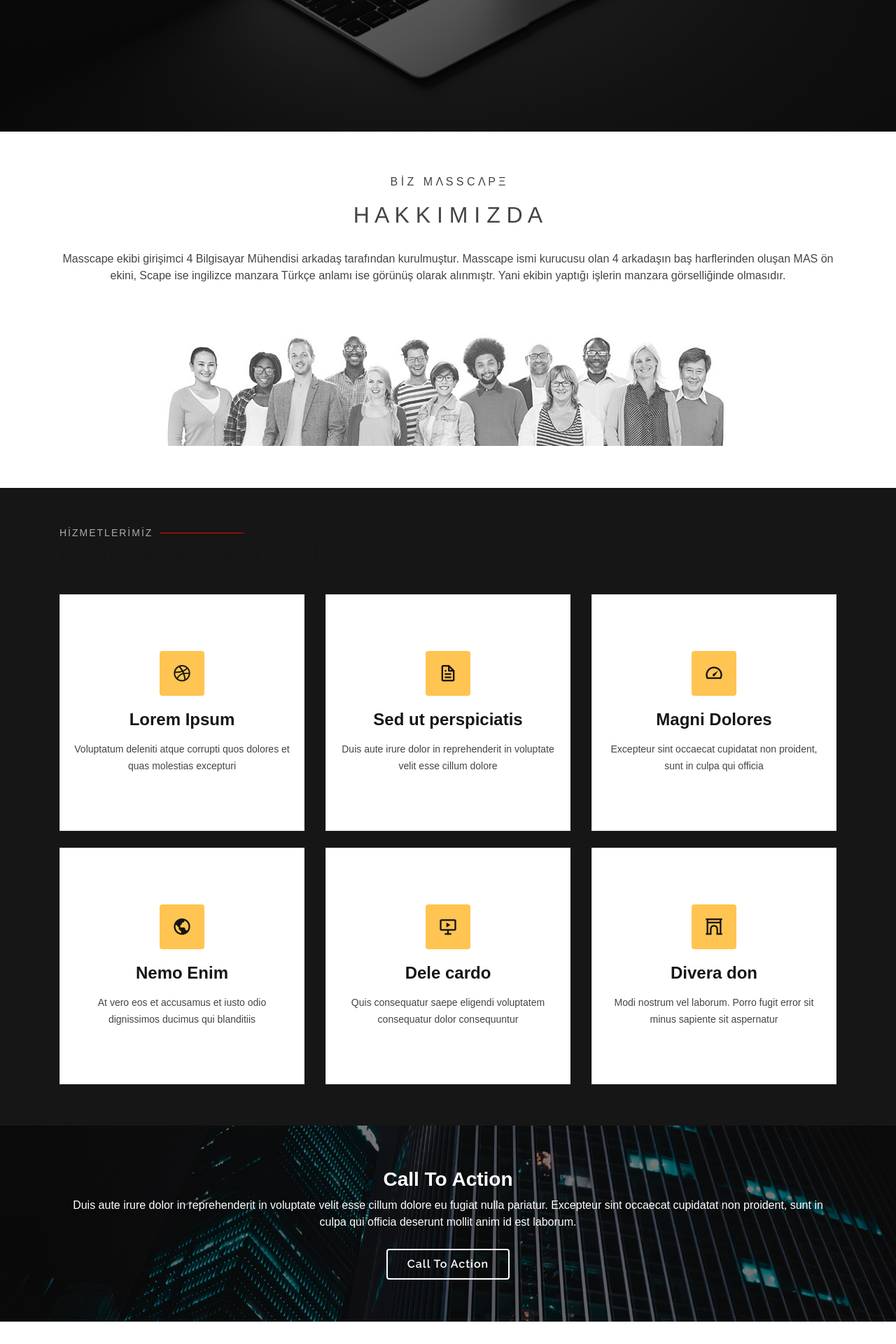
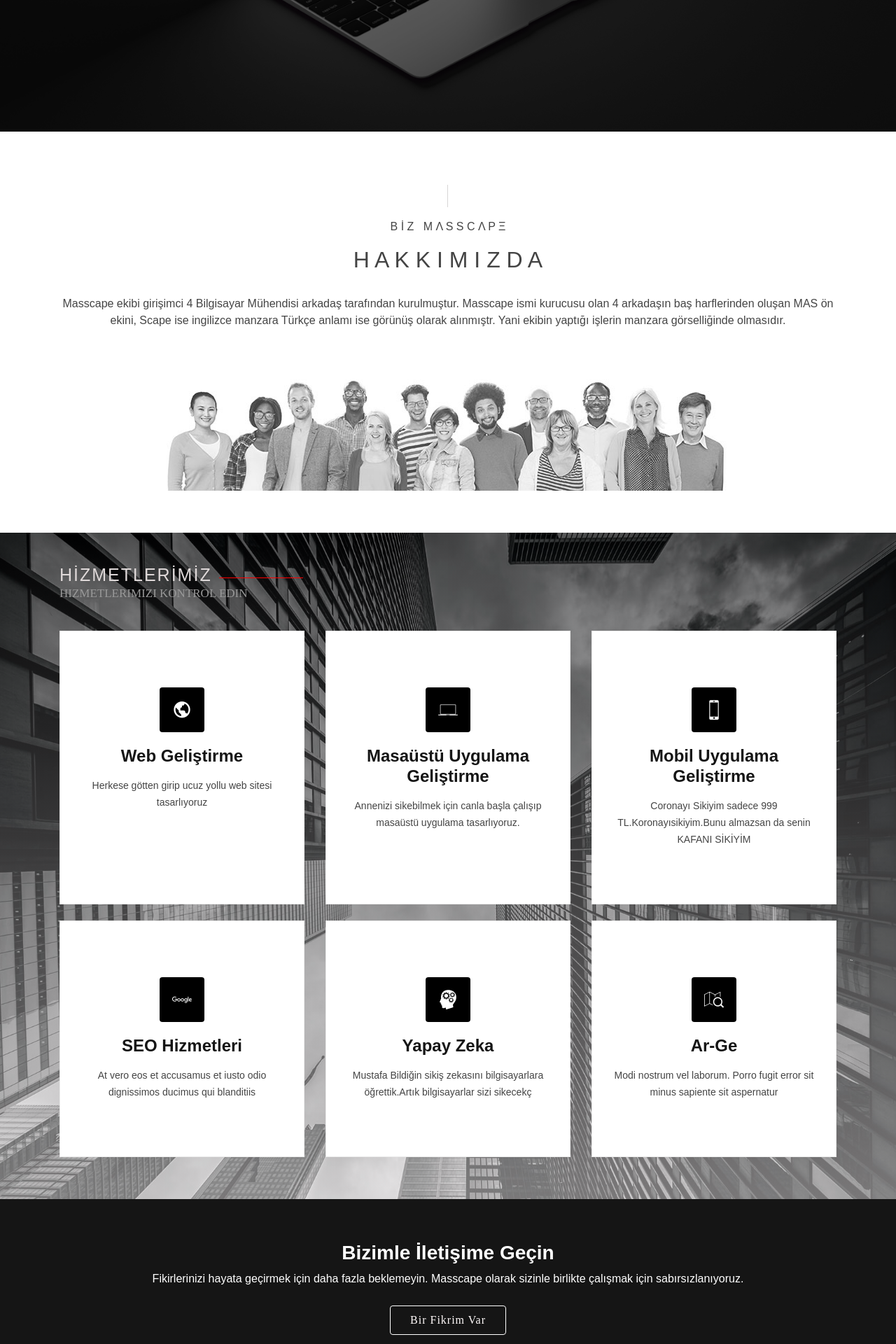
Before and after one commit to alperenyildiz/masscape-web, a PHP site: page / in a window 1280 px wide. Shown: the part 612-2532 px from the top of the page at 70% size. Run offline with PHP 8.4, Linux system fonts and the light colour scheme.

Commit message:
Services Renewed

```diff
--- a/assets/css/style.css
+++ b/assets/css/style.css
@@ -161,6 +161,7 @@ h6 {
 #header .logo img {
     max-height: 25px;
 }
+
 
 /*HEADER TEST */
 
@@ -590,6 +591,7 @@ color: #ff0000;
     }
 }
 
+
 /*------------------------------------
 Kayan yazı
 --------------------------------------*/
@@ -607,6 +609,7 @@ Kayan yazı
     display: none;
 }
 
+
 /*--------------------------------------------------------------
 # Sections General
 --------------------------------------------------------------*/
@@ -621,14 +624,14 @@ section {
 }
 
 .section-title h2 {
-  font-size: 14px;
-  font-weight: 500;
+    font-size: 25px;
+    font-weight: 400;
     padding: 0;
     line-height: 1px;
     margin: 0 0 5px 0;
     letter-spacing: 2px;
     text-transform: uppercase;
-  color: #aaaaaa;
+    color: #dfd9d9;
     font-family: "Century Gothic", sans-serif;
 }
 
@@ -644,22 +647,30 @@ section {
 .section-title p {
     margin: 0;
     margin: 0;
-  font-size: 25px;
+    font-size: 17px;
     /*36*/
-  font-weight: 700;
+    font-weight: 500;
     text-transform: uppercase;
     font-family: "Century Gothic";
-  color: #151515;
+    color: #999999;
 }
 
 
 /*--------------------------------------------------------------
 # About
 --------------------------------------------------------------*/
-
 
 .about {
     background: rgba(255, 255, 255, 0.827);
+}
+
+.about hr {
+    border: none;
+    border-left: 1px solid rgb(155, 154, 154);
+    opacity: 0.4;
+    height: 4vh;
+    width: 1px;
+    font-family: "Century Gotic";
 }
 
 
@@ -686,7 +697,7 @@ transition: 0.5s;
     filter: grayscale(100);
 }
 
-.resimBoyut:hover{
+.resimBoyut:hover {
     -webkit-filter: none;
     filter: none;
     opacity: 1;
@@ -698,7 +709,7 @@ opacity: 1;
     font-family: "Century Gotic";
 }
 
-.about .content p{
+.about .content p {
     font-family: "Century Gotic";
 }
 
@@ -817,9 +828,11 @@ opacity: 1;
 --------------------------------------------------------------*/
 
 .services {
-background: #161616;
-}
-
+    /*background: #161616;*/
+    background: linear-gradient(rgba(0, 0, 0, 0.5), rgba(240, 236, 236, 0.5)), url("../img/testimonials-bg.jpg") fixed center center;
+    background-size: cover;
+    padding: 60px 0;
+}
 
 .services .icon-box {
     text-align: center;
@@ -833,7 +846,7 @@ background: #161616;
     margin: 0 auto;
     width: 64px;
     height: 64px;
-  background: #ffc451;
+    background: #000000;
     border-radius: 4px;
     display: flex;
     align-items: center;
@@ -843,7 +856,7 @@ background: #161616;
 }
 
 .services .icon-box .icon i {
-  color: #151515;
+    color: #ffffff;
     font-size: 28px;
     transition: ease-in-out 0.3s;
 }
@@ -882,9 +895,10 @@ background: #161616;
 --------------------------------------------------------------*/
 
 .cta {
-  background: linear-gradient(rgba(2, 2, 2, 0.5), rgba(0, 0, 0, 0.5)), url("../img/cta-bg.jpg") fixed center center;
+    background: #151515;
+    /* background: linear-gradient(rgba(2, 2, 2, 0.5), rgba(0, 0, 0, 0.5)), url("../img/cta-bg.jpg") fixed center center;
     background-size: cover;
-  padding: 60px 0;
+    padding: 60px 0;*/
 }
 
 .cta h3 {
@@ -898,8 +912,8 @@ background: #161616;
 }
 
 .cta .cta-btn {
-  font-family: "Raleway", sans-serif;
-  font-weight: 600;
+    font-family: "Century Gotic", "sans-serif";
+    font-weight: 300;
     font-size: 16px;
     letter-spacing: 1px;
     display: inline-block;
@@ -907,14 +921,14 @@ background: #161616;
     border-radius: 4px;
     transition: 0.5s;
     margin-top: 10px;
-  border: 2px solid #fff;
-  color: #fff;
+    border: 1px solid rgb(255, 255, 255);
+    color: rgb(255, 250, 250);
 }
 
 .cta .cta-btn:hover {
-  background: #ffc451;
-  border-color: #ffc451;
-  color: #151515;
+    background: red;
+    border: 1px solid red;
+    color: #ffffff;
 }
 
 
@@ -1085,7 +1099,7 @@ background: #161616;
 .counts .content .count-box p {
     padding: 15px 0 0 0;
     margin: 0 0 0 50px;
-  font-family: "Raleway", sans-serif;
+    font-family: "Century Gothic";
     font-size: 14px;
     color: #3b3b3b;
 }
@@ -1096,7 +1110,7 @@ background: #161616;
     margin-top: 20px;
     color: #3b3b3b;
     font-size: 15px;
-  font-family: "Poppins", sans-serif;
+    font-family: "Century Gothic";
     transition: ease-in-out 0.3s;
 }
 
@@ -1320,8 +1334,6 @@ background: #161616;
 }
 
 
-
-
 /*--------------------------------------------------------------
 # Breadcrumbs
 --------------------------------------------------------------*/
@@ -1461,13 +1473,14 @@ background: #161616;
         margin-top: 30px;
     }
 }
+
+
 /*--------------------------------------------------------------
 # Contact
 --------------------------------------------------------------*/
 
 .contact .info {
     width: 100%;
-
 }
 
 @media (max-width: 992px) {
@@ -1499,6 +1512,8 @@ background: #161616;
         line-height: 24px;
     }
 }
+
+
 /*
 #contact:before {
   content: "";
@@ -1510,6 +1525,7 @@ background: #161616;
   right: 0;
 }
 */
+
 .contact .info i {
     font-size: 20px;
     background: #ffc451;
@@ -1553,17 +1569,14 @@ background: #161616;
 }
 
 .contact .placeholder {
-
     color: rgb(255, 255, 255);
     opacity: 1;
-  font-family: "century gotic";
-
+    font-family: "Century Gothic";
 }
 
 .contact .php-email-form {
     width: 100%;
     margin: 0 auto;
-
     margin: 0;
     padding: 0;
     border: 0;
@@ -1723,7 +1736,6 @@ background: #161616;
     line-height: 1;
     font-weight: 500;
     text-transform: uppercase;
-
 }
 
 #footer .footer-top .footer-info h3 span {
--- a/index.html
+++ b/index.html
@@ -92,51 +92,22 @@
         <!-- ======= About Section ======= -->
         <section id="about" class="about">
             <div class="container" data-aos="zoom-in">
+                <div class="text-center">
+                    <hr>
+                </div>
+                <div class="text-center">
 
-                <div class="text-center">
-                    <p style="font-size: medium;">B İ Z &nbsp  M Λ S S C Λ P Ξ</p>
+                    <p style="font-size: medium;">B İ Z &nbsp M Λ S S C Λ P Ξ</p>
                     <h2>H A K K I M I Z D A</h2>
                     <br>
-                    <p> Masscape ekibi girişimci 4 Bilgisayar Mühendisi arkadaş tarafından kurulmuştur. Masscape ismi kurucusu olan 4 arkadaşın baş harflerinden oluşan MAS ön ekini, Scape ise ingilizce manzara Türkçe anlamı ise görünüş olarak alınmıştr. Yani ekibin
-                        yaptığı işlerin manzara görselliğinde olmasıdır.</p>
+                    <p> Masscape ekibi girişimci 4 Bilgisayar Mühendisi arkadaş tarafından kurulmuştur. Masscape ismi kurucusu olan 4 arkadaşın baş harflerinden oluşan MAS ön ekini, Scape ise ingilizce manzara Türkçe anlamı ise görünüş olarak alınmıştr. Yani
+                        ekibin yaptığı işlerin manzara görselliğinde olmasıdır.</p>
 
-                        <img src="assets/img/ekip.jpg" class="img-fluid resimBoyut" alt="">
+                    <img src="assets/img/ekip.jpg" class="img-fluid resimBoyut" alt="">
                 </div>
             </div>
         </section>
         <!-- End About Section -->
-
-        <!-- TEST ABOUT
-        <section id="about" class="about">
-            <div class="container" data-aos="fade-up">
-
-                <div class="row">
-                    <div class="col-lg-6 order-1 order-lg-2" data-aos="fade-left" data-aos-delay="100">
-                        <img src="assets/img/about.jpg" class="img-fluid resimBoyut" alt="">
-                    </div>
-                    <div class="col-lg-6 pt-4 pt-lg-0 order-2 order-lg-1 content" data-aos="fade-right" data-aos-delay="100">
-                        <h3>Kimdir bu Masscape ekibi ve ismini nereden almaktadır?</h3>
-                        <p class="Century Gotic">
-                            &nbsp;&nbsp;Masscape ekibi girişimci 4 Bilgisayar Mühendisi arkadaş tarafından kurulmuştur. Masscape ismi kurucusu olan 4 arkadaşın baş harflerinden oluşan MAS ön ekini, Scape ise ingilizce manzara Türkçe anlamı ise görünüş olarak alınmıştr. Yani ekibin
-                            yaptığı işlerin manzara görselliğinde olmasıdır.
-                        </p>
-                        <h3>Temel amaçları nedir ve nasıl hizmet vermektedirler?</h3>
-                        <p>
-                            &nbsp;&nbsp;Masscape olarak önceliğimiz her zaman müşteri memnuniyetidir. Müşterilerimizin istekleri doğrultusunda yapılan işi başarılı yapmak ve hedefi yerine getirmektir. İşlem sıramız;
-                        </p>
-                        <ul>
-                            <li><i class="ri-check-double-line"></i> Müşterinin istekleri doğrultusunda verilerin hazırlanması.</li>
-                            <li><i class="ri-check-double-line"></i> Yapılacak olan proje Ar-Ge işleminin yapılması.</li>
-                            <li><i class="ri-check-double-line"></i> Ar-Ge işleminin projeye aktarılıp zamanında ve disiplinli bir şekilde sonlandırılması.</li>
-                            <li><i class="ri-check-double-line"></i> Projenin teslimi ve müşteriden alınan geri dönütler.</li>
-                        </ul>
-
-                    </div>
-                </div>
-
-            </div>
-        </section>
-        -->
 
         <!-- ======= Clients Section ======= -->
         <!--
@@ -207,48 +178,48 @@
                 <div class="row">
                     <div class="col-lg-4 col-md-6 d-flex align-items-stretch" data-aos="zoom-in" data-aos-delay="100">
                         <div class="icon-box">
-                            <div class="icon"><i class="bx bxl-dribbble"></i></div>
-                            <h4><a href="">Lorem Ipsum</a></h4>
-                            <p>Voluptatum deleniti atque corrupti quos dolores et quas molestias excepturi</p>
+                            <div class="icon"><i class="bx bx-world"></i></div>
+                            <h4><a href="">Web Geliştirme</a></h4>
+                            <p>Herkese götten girip ucuz yollu web sitesi tasarlıyoruz</p>
                         </div>
                     </div>
 
                     <div class="col-lg-4 col-md-6 d-flex align-items-stretch mt-4 mt-md-0" data-aos="zoom-in" data-aos-delay="200">
                         <div class="icon-box">
-                            <div class="icon"><i class="bx bx-file"></i></div>
-                            <h4><a href="">Sed ut perspiciatis</a></h4>
-                            <p>Duis aute irure dolor in reprehenderit in voluptate velit esse cillum dolore</p>
+                            <div class="icon"><i class="icofont-macbook"></i></div>
+                            <h4><a href="">Masaüstü Uygulama Geliştirme</a></h4>
+                            <p>Annenizi sikebilmek için canla başla çalışıp masaüstü uygulama tasarlıyoruz.</p>
                         </div>
                     </div>
 
                     <div class="col-lg-4 col-md-6 d-flex align-items-stretch mt-4 mt-lg-0" data-aos="zoom-in" data-aos-delay="300">
                         <div class="icon-box">
-                            <div class="icon"><i class="bx bx-tachometer"></i></div>
-                            <h4><a href="">Magni Dolores</a></h4>
-                            <p>Excepteur sint occaecat cupidatat non proident, sunt in culpa qui officia</p>
+                            <div class="icon"><i class="icofont-iphone"></i></div>
+                            <h4><a href="">Mobil Uygulama Geliştirme</a></h4>
+                            <p>Coronayı Sikiyim sadece 999 TL.Koronayısikiyim.Bunu almazsan da senin KAFANI SİKİYİM</p>
                         </div>
                     </div>
 
                     <div class="col-lg-4 col-md-6 d-flex align-items-stretch mt-4" data-aos="zoom-in" data-aos-delay="100">
                         <div class="icon-box">
-                            <div class="icon"><i class="bx bx-world"></i></div>
-                            <h4><a href="">Nemo Enim</a></h4>
+                            <div class="icon"><i class="icofont-brand-google"></i></div>
+                            <h4><a href="">SEO Hizmetleri</a></h4>
                             <p>At vero eos et accusamus et iusto odio dignissimos ducimus qui blanditiis</p>
                         </div>
                     </div>
 
                     <div class="col-lg-4 col-md-6 d-flex align-items-stretch mt-4" data-aos="zoom-in" data-aos-delay="200">
                         <div class="icon-box">
-                            <div class="icon"><i class="bx bx-slideshow"></i></div>
-                            <h4><a href="">Dele cardo</a></h4>
-                            <p>Quis consequatur saepe eligendi voluptatem consequatur dolor consequuntur</p>
+                            <div class="icon"><i class="icofont-brainstorming"></i></div>
+                            <h4><a href="">Yapay Zeka </a></h4>
+                            <p>Mustafa Bildiğin sikiş zekasını bilgisayarlara öğrettik.Artık bilgisayarlar sizi sikecekç</p>
                         </div>
                     </div>
 
                     <div class="col-lg-4 col-md-6 d-flex align-items-stretch mt-4" data-aos="zoom-in" data-aos-delay="300">
                         <div class="icon-box">
-                            <div class="icon"><i class="bx bx-arch"></i></div>
-                            <h4><a href="">Divera don</a></h4>
+                            <div class="icon"><i class="icofont-search-map"></i></div>
+                            <h4><a href="">Ar-Ge</a></h4>
                             <p>Modi nostrum vel laborum. Porro fugit error sit minus sapiente sit aspernatur</p>
                         </div>
                     </div>
@@ -264,9 +235,9 @@
             <div class="container" data-aos="zoom-in">
 
                 <div class="text-center">
-                    <h3>Call To Action</h3>
-                    <p> Duis aute irure dolor in reprehenderit in voluptate velit esse cillum dolore eu fugiat nulla pariatur. Excepteur sint occaecat cupidatat non proident, sunt in culpa qui officia deserunt mollit anim id est laborum.</p>
-                    <a class="cta-btn" href="#">Call To Action</a>
+                    <h3>Bizimle İletişime Geçin</h3>
+                    <p> Fikirlerinizi hayata geçirmek için daha fazla beklemeyin. Masscape olarak sizinle birlikte çalışmak için sabırsızlanıyoruz.</p>
+                    <a class="cta-btn" href="#">Bir Fikrim Var</a>
                 </div>
 
             </div>
@@ -680,10 +651,10 @@
                         <form action="forms/contact.php" method="post" role="form" class="php-email-form">
                             <div class="form-row">
                                 <div class="col-md-6 form-group">
-                                    <input type="text" name="name" class="form-control" id="name"  placeholder="Ad Soyad" data-rule="minlen:1" data-msg="Lütfen en az 4 karakter girin" />
+                                    <input type="text" name="name" class="form-control" id="name" placeholder="Ad Soyad" data-rule="minlen:1" data-msg="Lütfen en az 4 karakter girin" />
                                 </div>
                                 <div class="col-md-6 form-group">
-                                    <input type="email" class="form-control" name="email" id="email" placeholder="Email"  data-rule="email" data-msg="Lütfen geçerli eposta adresini giriniz" />
+                                    <input type="email" class="form-control" name="email" id="email" placeholder="Email" data-rule="email" data-msg="Lütfen geçerli eposta adresini giriniz" />
                                 </div>
                             </div>
                             <div class="form-group">
```
Also changed, not shown: assets/img/weblogo.png (added), assets/js/main.js (indentation only). Lines whose indentation alone changed are shown as unchanged.
